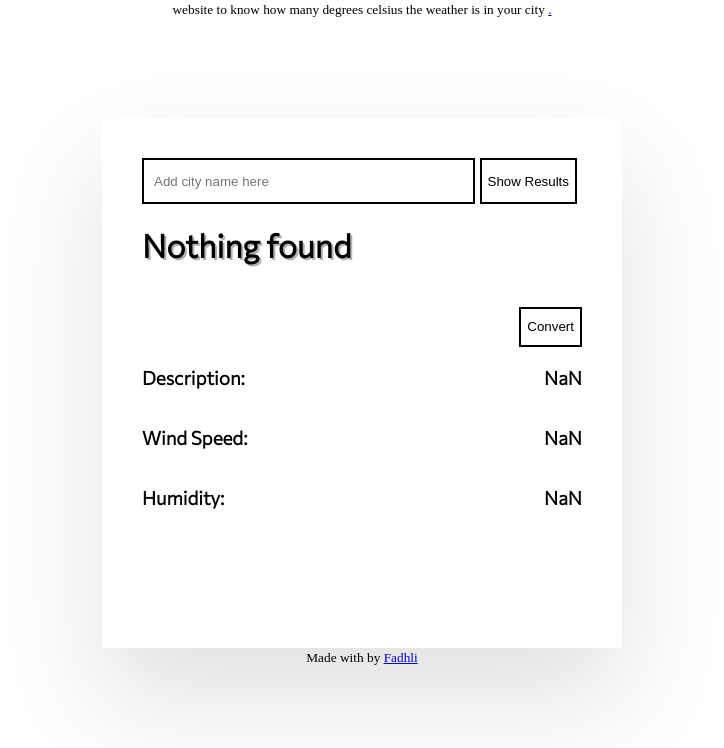
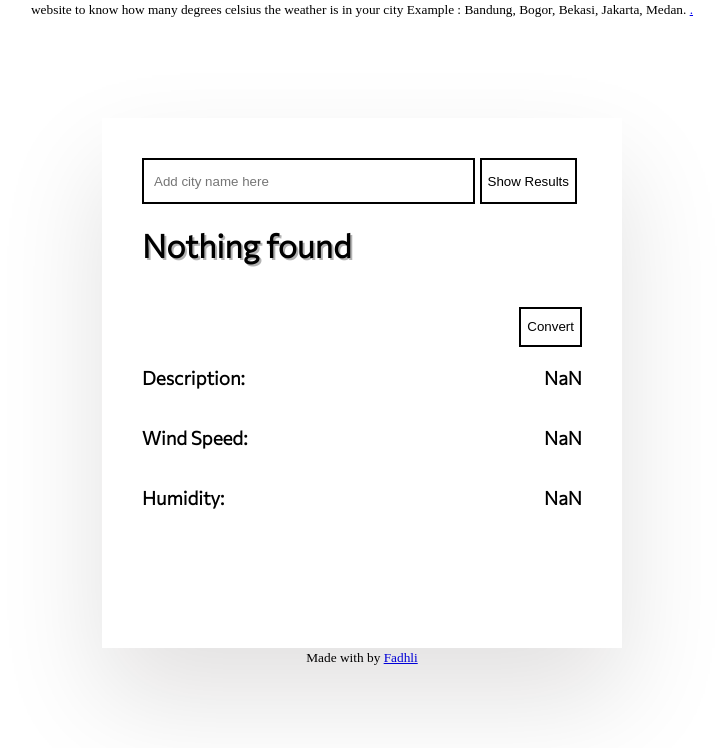
Before and after one commit to xanzheus/WeatherApp, a plain HTML site: page index.html in a window 1280 px wide. Shown: the whole page, without its empty margins (278-1002 px from the left). Drawn offline with Linux system fonts and the light colour scheme.

Commit message:
Update index.html

```diff
--- a/index.html
+++ b/index.html
@@ -12,8 +12,9 @@
 </div>
 
        <!-- Readme -->
-    <div class="footer-copyright text-center py-3 text-secondary"><small> website to know how many degrees celsius the weather is in your city
-        <i class="fas fa-heart text-danger animate__animated animate__bounce animate__repeat-3 hati"></i>
+    <div class="footer-copyright text-center py-3 text-secondary"><small> website to know how many degrees celsius the weather
+        is in your city
+        Example : Bandung, Bogor, Bekasi, Jakarta, Medan.
         <a href="https://www.instagram.com/itspapoy/"  class="text-decoration-none text-secondary">.</a></small>
     </div>
     <!-- Readme -->
```
